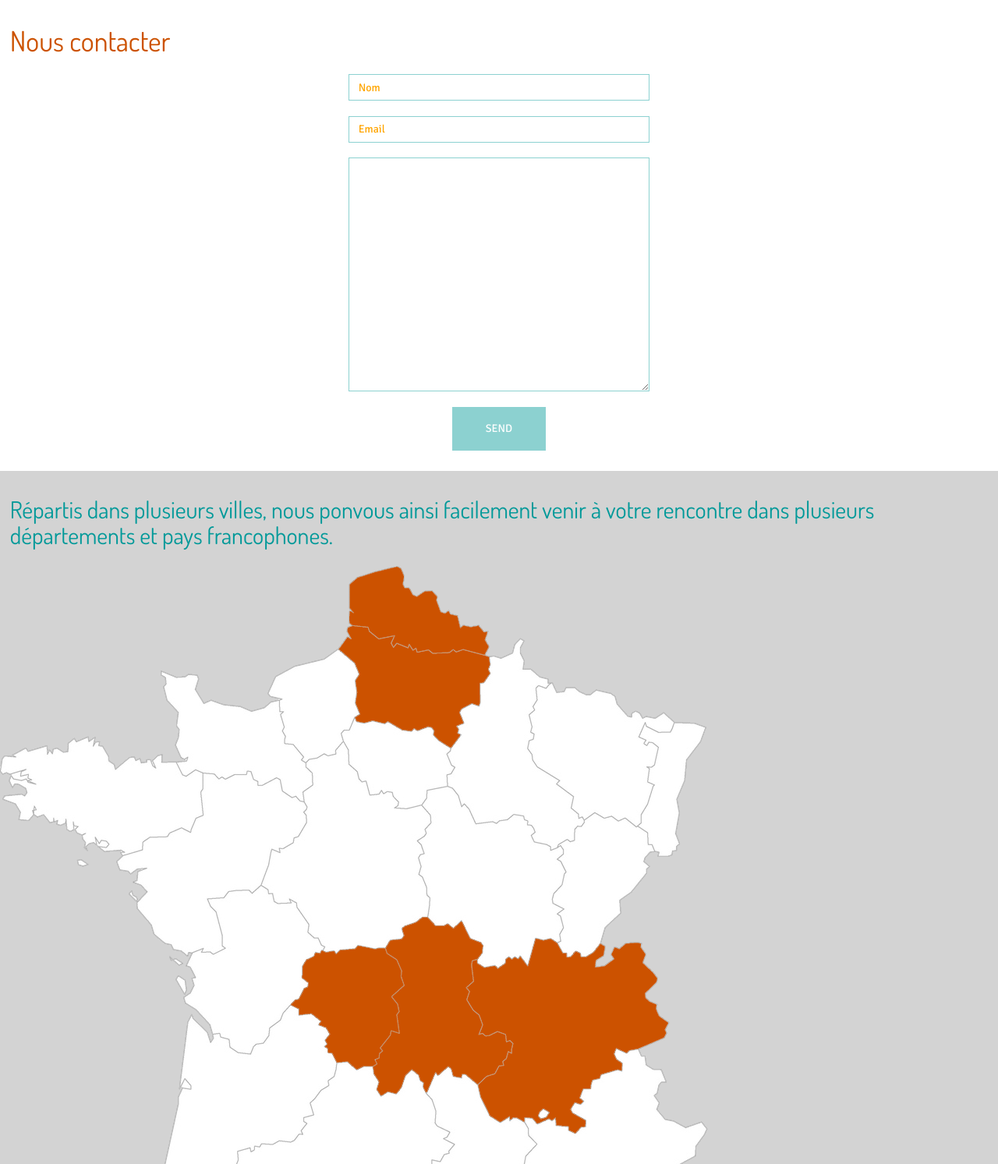
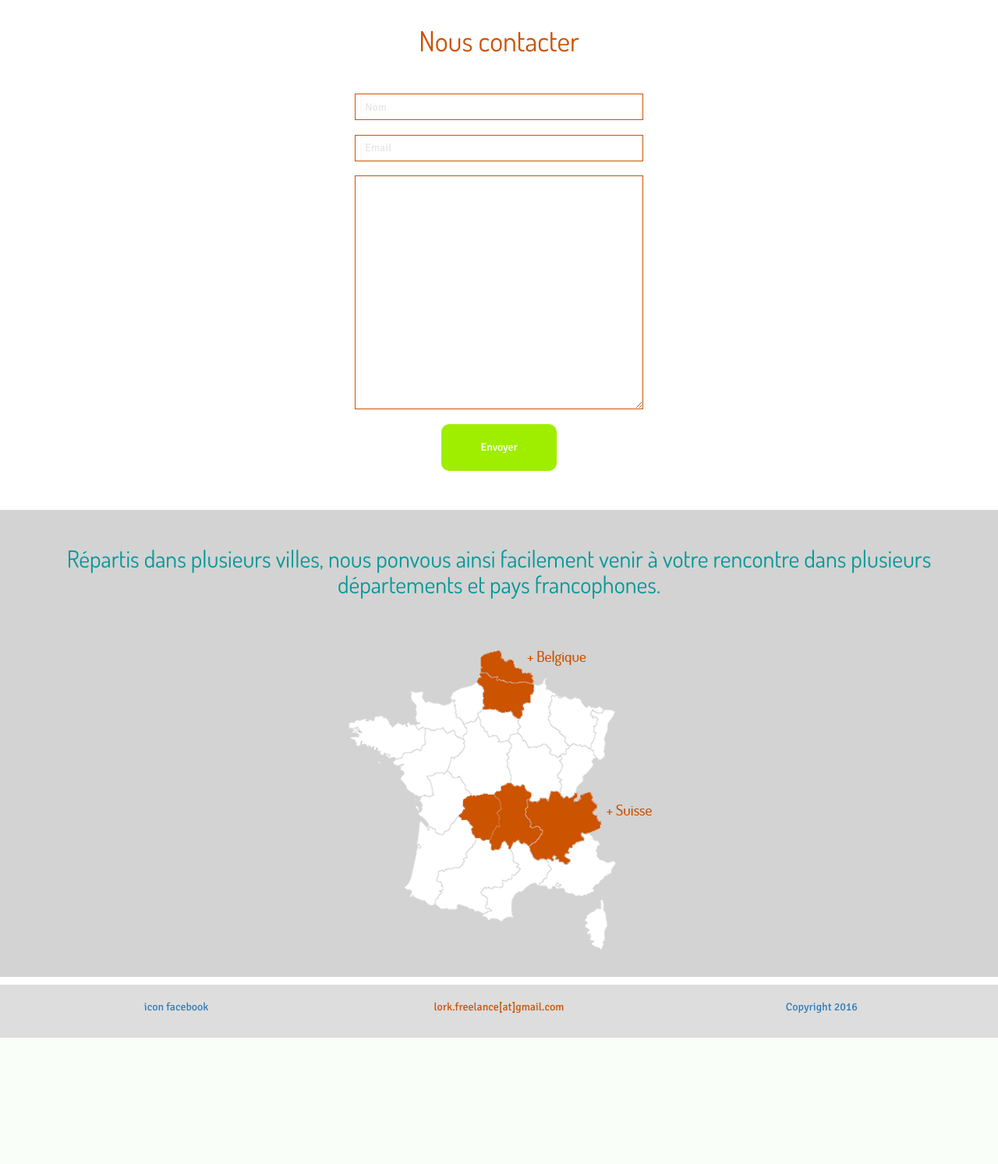
Before and after one commit to rioll/Lork, a PHP site: page /contact.php in a window 1280 px wide. Shown: the part 120-1613 px from the top of the page at 78% size. After the commit the page ends 1451 px from the top, so only its background shows below. Run offline with PHP 8.4, Linux system fonts and the light colour scheme; some libraries are stand-ins or nearby versions.

Commit message:
contact partie 1

```diff
--- a/contact.php
+++ b/contact.php
@@ -30,11 +30,11 @@
     </header>
 
     <section id="information-equipe">
-      <div class="row pad1">
+      <div class="row pad1 text-center">
         <h1>Nous contacter</h1>
       </div>
       <div class="container-fluid">
-          <div class="row">
+          <div class="row pad2">
             <div class="col-md-offset-4 col-md-4 col-sm-offset-4 col-sm-4">
               <form id="contactForm" name="contactForm" novalidate="">
                   <div class="form-group">
@@ -52,7 +52,7 @@
                   </div>
                   <div class="clearfix"></div>
                   <div class="col-lg-12 text-center">
-                      <div id="success"></div><button id="btn-contact" type="submit">Send</button>
+                      <div id="success"></div><button id="btn-contact" type="submit">Envoyer</button>
                   </div>
                 </form>
               </div>
@@ -60,10 +60,10 @@
        </div>
     </section>
     <section id="contact-geo">
-      <div class="row pad1">
+      <div class="row pad2 text-center">
         <h2>Répartis dans plusieurs villes, nous ponvous ainsi facilement venir à votre rencontre dans plusieurs départements et pays francophones. </h2>
       </div>
-      <p><img src="images/carte-contact.png"></p>
+      <p class="text-center pad2"><img src="images/carte-contact.png"></p>
     </section>
 
     <footer>
--- a/css/main.css
+++ b/css/main.css
@@ -90,8 +90,8 @@ footer{
 .btn-vert {
 	background-color: #9fee00;
     color: white;
+	border-radius: 50px;
 	padding: 12px;
-	border-radius: 50px;
 
 }
 
@@ -300,23 +300,32 @@ footer{
 .form-control{
 	color:#424242;
 	background-color: #ffffff;
-	border:1px solid #8cd1d1;
+	border:1px solid #cc5200;
 	box-shadow:none;
 	border-radius:0;
 	margin-bottom:5%;
 }
 .help-block{
-	color: white;
+	color: #cc5200;
 	float: right;
 	margin: -8.3%;
 }
 
 #btn-contact{
-	background-color:#8cd1d0;
-	color:white;
-	padding: 5% 12% 5% 12% ;
-	border:1px solid white;
-	text-transform:uppercase;
+	background-color: #9fee00;
+    color: white;
+	padding: 20px 50px 20px 50px;;
+	border-radius: 10px;
+	border: none;
+
+}
+
+#btn-contact:focus{
+	background-color: #9fee00;
+    color: white;
+	padding: 20px 50px 20px 50px;;
+	border-radius: 10px;
+	border: none;
 
 }
 .form-control:focus{
@@ -325,16 +334,16 @@ footer{
 
 }
 textarea.form-control{
-	border: 1px solid #8cd1d0;
+	border: 1px solid #cc5200;
 	background: white;
 	color: #3a3a3a;
 	border-radius: 0;
 	height: 300px;
 }
-.form-control::-webkit-input-placeholder { color: orange; }
-.form-control:-moz-placeholder { color: orange; }
-.form-control::-moz-placeholder { color: orange; }
-.form-control:-ms-input-placeholder { color: orange; }
+.form-control::-webkit-input-placeholder { color: #e6e6e6; }
+.form-control:-moz-placeholder { color: #e6e6e6; }
+.form-control::-moz-placeholder { color: #e6e6e6; }
+.form-control:-ms-input-placeholder { color: #e6e6e6; }
 
 .alert {
     padding: 15px;
```
Also changed, not shown: images/carte-contact.png.
